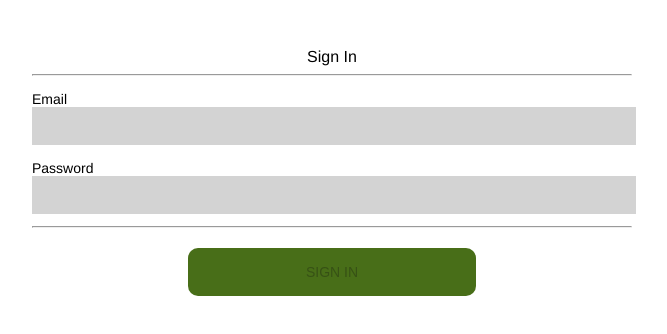
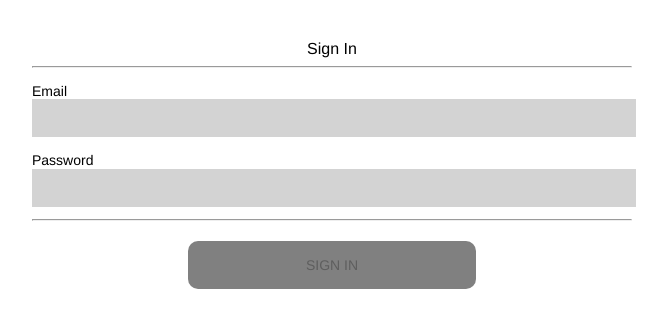
Before and after one commit to Fogord/gallery, a Vue app: page / in a window 1280 px wide. Shown: the top 334 px of the page, without its empty margins (308-975 px from the left). Built offline with nearby package versions, Linux system fonts and the light colour scheme.

Commit message:
add transaction on button

```diff
--- a/package.json
+++ b/package.json
@@ -11,6 +11,7 @@
   "dependencies": {
     "core-js": "^3.6.4",
     "node-sass": "^4.14.1",
+    "normalize.css": "^8.0.1",
     "vue": "^2.6.11",
     "vue-router": "^3.2.0",
     "vuetify": "^2.2.29",
--- a/src/Auth.vue
+++ b/src/Auth.vue
@@ -152,13 +152,29 @@ button {
   margin-left: auto;
   text-align: center;
   text-transform: uppercase;
-  background-color: #486e18;
+  background-color: #6b923a;
   box-sizing: border-box;
   font-size: 0.875rem;
   line-height: 16px;
-  border: 0 solid currentColor;
+  border: 0px solid #334e11;
   border-radius: 10px;
   user-select: none;
   -webkit-font-smoothing: antialiased;
+  transition: 1s;
+}
+
+button:disabled {
+  background-color: #808080;
+}
+
+button:disabled:hover {
+  background-color: #808080;
+}
+
+button:not(:disabled):hover {
+  background-color: #486e18;
+  box-sizing: border-box;
+  font-size: 1rem;
+  border: 0px solid #334e11;
 }
 </style>
--- a/src/main.js
+++ b/src/main.js
@@ -1,6 +1,7 @@
 import Vue from "vue";
 // import vuetify without styles
 import Vuetify from "vuetify";
+import "normalize.css";
 // import router
 import router from "./router";
 // import store (There is flag about sign in user only)
```
